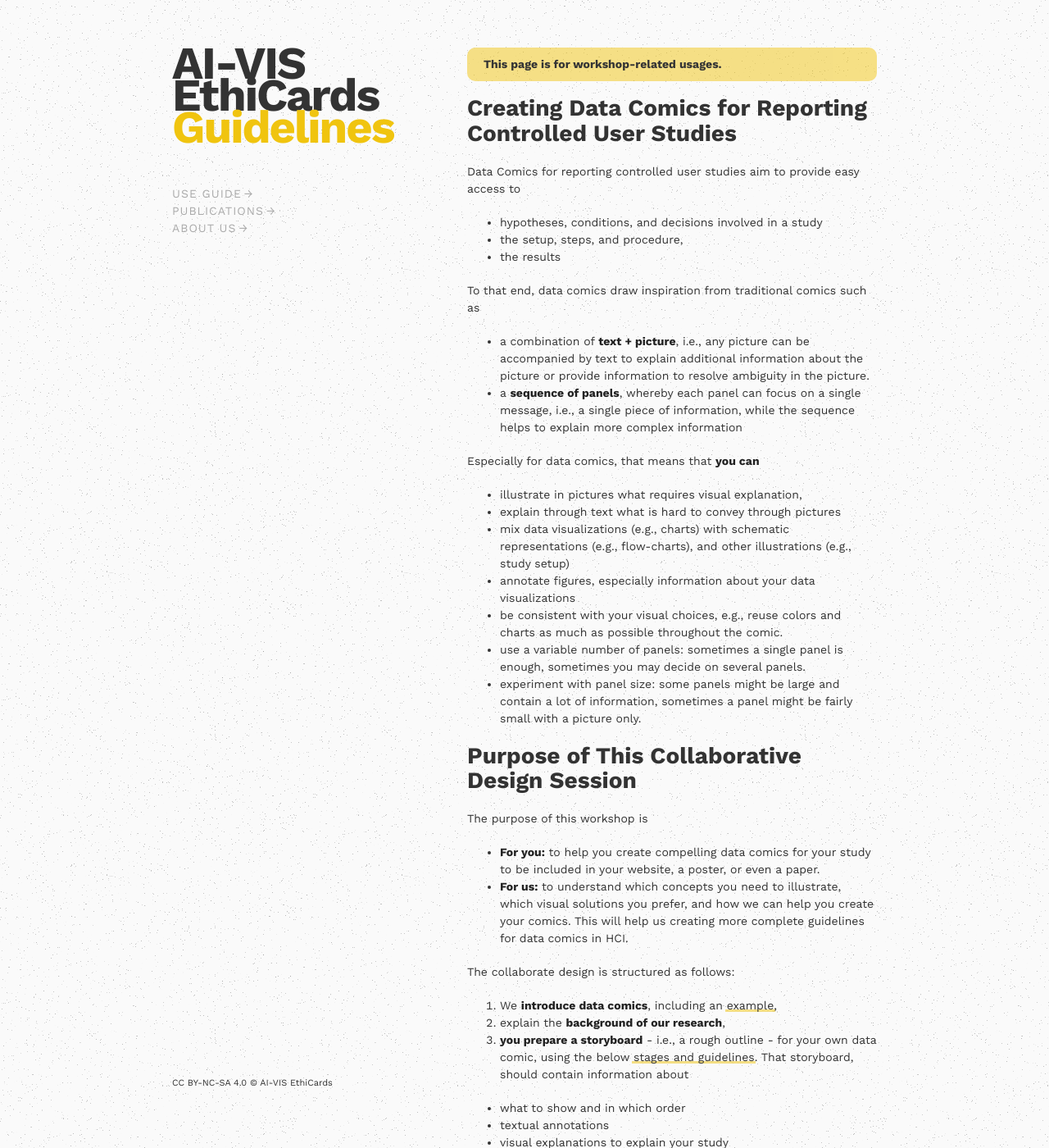
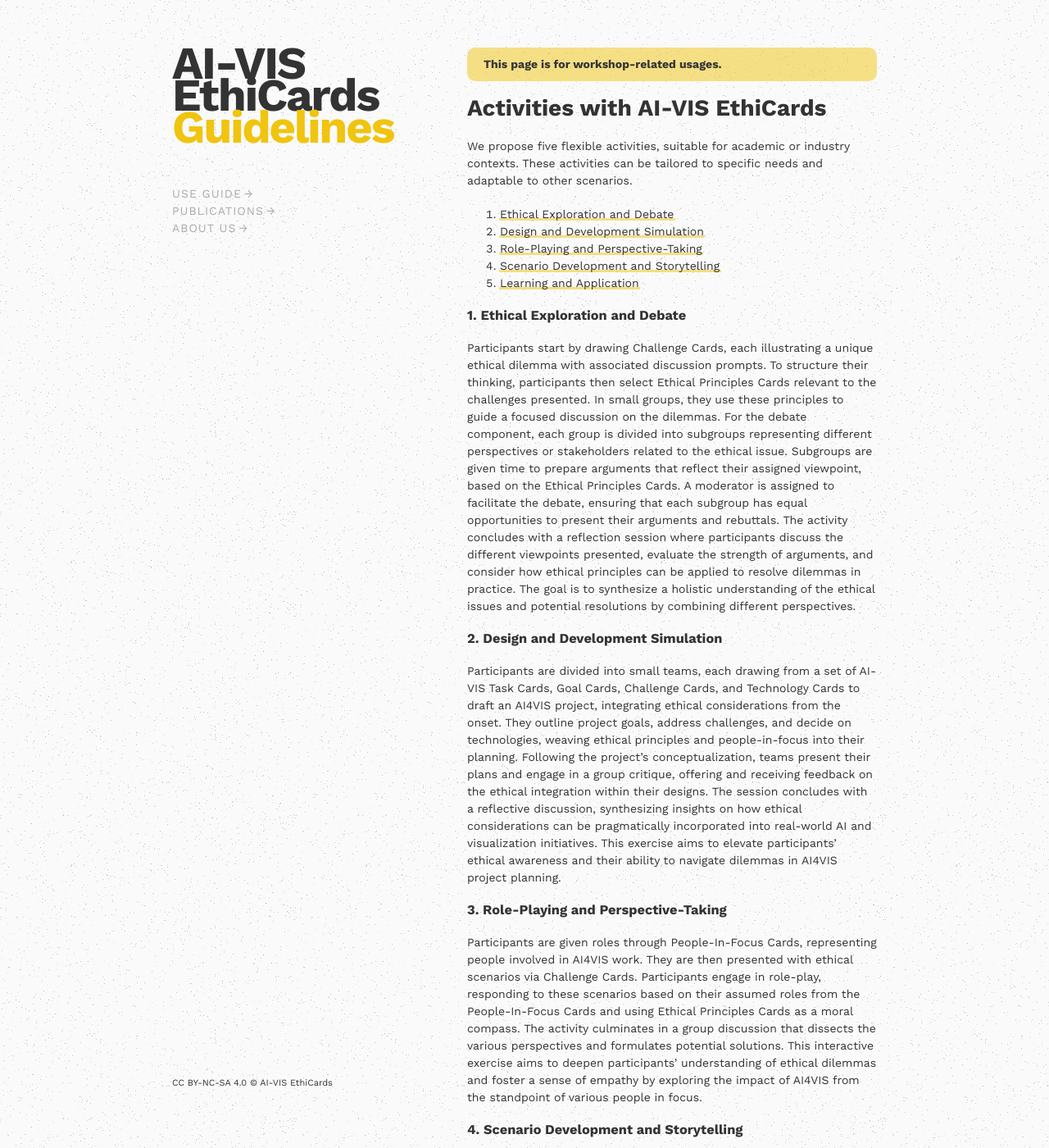
Before and after one commit to aivisethicards/aivisethicards.github.io, a Jekyll site: the page built from guidelines.md, in a window 1280 px wide and 1400 px high. Shown: the whole window at 82% size. Built offline with Jekyll 4.4.1, drawn with Linux system fonts in a browser that asks for light colours; some of the changed text lies outside the part shown.

Commit message:
Update guidelines.md

```diff
--- a/guidelines.md
+++ b/guidelines.md
@@ -7,166 +7,39 @@ title: Guidelines
 
 <div class="note">This page is for workshop-related usages.</div>
 
-# Creating Data Comics for Reporting Controlled User Studies
+# Activities with AI-VIS EthiCards
 
-Data Comics for reporting controlled user studies aim to provide easy access to
-
-* hypotheses, conditions, and decisions involved in a study
-* the setup, steps, and procedure,
-* the results
-
-To that end, data comics draw inspiration from traditional comics such as
-
-* a combination of __text + picture__, i.e., any picture can be accompanied by text to explain additional information about the picture or provide information to resolve ambiguity in the picture.
-* a __sequence of panels__, whereby each panel can focus on a single message, i.e., a single piece of information, while the sequence helps to explain more complex information
-
-Especially for data comics, that means that __you can__
-
-* illustrate in pictures what requires visual explanation,
-* explain through text what is hard to convey through pictures
-* mix data visualizations (e.g., charts) with schematic representations (e.g., flow-charts), and other illustrations (e.g., study setup)
-* annotate figures, especially information about your data visualizations
-* be consistent with your visual choices, e.g., reuse colors and charts as much as possible throughout the comic.
-* use a variable number of panels: sometimes a single panel is enough, sometimes you may decide on several panels.
-* experiment with panel size: some panels might be large and contain a lot of information, sometimes a panel might be fairly small with a picture only.
-
-# Purpose of This Collaborative Design Session
-
-The purpose of this workshop is
-
-* __For you:__ to help you create compelling data comics for your study to be included in your website, a poster, or even a paper.
-* __For us:__ to understand which concepts you need to illustrate, which visual solutions you prefer, and how we can help you create your comics. This will help us creating more complete guidelines for data comics in HCI.
-
-The collaborate design is structured as follows:
-
-1. We __introduce data comics__, including an [example](gallery.html),
-2. explain the __background of our research__,
-3. __you prepare a storyboard__ - i.e., a rough outline - for your own data comic, using the below [stages and guidelines](#report-stages). That storyboard, should contain information about
-
-* what to show and in which order
-* textual annotations
-* visual explanations to explain your study
-
-4. Once you are happy with your storyboard, you contact us, and we __will go with you through your storyboard to discuss any difficulties you found__. Together, we will try to find solutions to any issues.
-5. __We return you a draft for a polished version__, designed by one of our graphic designers/illustrators
-6. __you provide feedback__ for the last polishing.
-
-More information about the study and the ethics procedure can be [found here](workshop.html). For any questions, please contact [Zezhong Wang](mailto:zezhong.wang@ed.ac.uk).
-
-# Report Stages
-
-This section guides you through creating a data comic for your own study.
-
-Keep in mind the following:
-
-* __you may not need to illustrate each stage in your study__. The below list is extensive and designed to capture as many parts of a study as possible. You should chose the stages that are most important and benefit your study most to illustrate.
-* the list gives examples of what to report. __The list may be incomplete__, and we are interested in which stages and information _your_ study requires to show.
-
-_We do not give visual examples to not bias your decisions. We are interested in which visual solutions you find to report your study. __There is no right or wrong__ as we want to __work and discuss with you__ to find the best possible representation for your study._
-
-## Part I: Setup & Procedure
-
-1. [Context](#1-context)
-2. [Conditions](#2-conditions)
-3. [Hypotheses](#3-hypotheses)
-4. [Tasks](#4-tasks)
-5. [Stimuli & Materials](#5-stimuli--study-materials)
-6. [Participans](#6-participans)
-7. [Study Setup](#7-study-setup)
-8. [Data Transformations](#8-data-transformations)
-9. [Result Presentation](#9-result-presentation)
-10. [Hypothesis Evaluation](#10-hypothesis-evaluation)
+We propose five flexible activities, suitable for academic or industry contexts. These activities can be tailored to specific needs and adaptable to other scenarios.
 
 
-### 1. Context
-
-The objective of this stage is to introduce the research problem to your audience and to provide context and background knowledge to help the audience to understand your research. This includes
-
-* The problem you're studying
-* the domain
-* important terms and concepts, and
-* Any other background information you consider necessary
-
-The context might be best introduced with conventional and schematic drawings, rather than data visualizations.
-
-### 2. Conditions
-
-Explain the conditions you are testing in your study.
-This should include
-
-* any baseline technique(s),
-* features to be evaluated,
-* materials or devices involved in the study.
-
-Similar to Context and Motivation, conditions could be illustrated with conventional drawings such as schematic representations.
-
-### 3. Hypotheses
-
-Explain the hypotheses of your study.
-
-For predicting effect sizes and quantitative results, for example, you could use the same data visualizations that you would use to report your results. It is important to highlight the specific differences or values you predict in your hypotheses.
-
-You may decide to present the hypotheses before explaining the study conditions if that works better.
-
-### 4. Tasks
-
-Tasks are designed activities completed by participants in the study to measure performance under different conditions. Illustrating tasks may include
-
-* What do participants see or work with during each task?
-* What do participants have to do in each task, e.g., interactions or other actions?
-* Which steps are they going through?
-
-### 5. Stimuli & Materials
-
-Stimuli are selected or generated examples to be used in the study. The stimuli stage should contain
-
-* representative examples of stimuli,
-* parameters and factors that influenced the eventual generation of stimuli (e.g., size, difficulty, ...)
-* generation methods, if appropriate.
-
-### 6. Participans
-
-Statistical power can be calculated and reported for an experiment to comment on the confidence one might have in the conclusions drawn from the results of the study.
-
-A priori power analysis can be used as a tool to estimate the number of participants required in order to detect an effect in an experiment with a certain probability. The power analysis stage should contain an a priori estimate of the study's power and the assumptions that were used in the power analysis calculation.
-
-Power analysis is an important step in experimental design, but many studies in HCI currently do not make use of it. If that is the case, skip this stage.
-
-### 7. Study Setup
-
-The study setup gives an overview of the study process and the logic that went into the study design. It can include
-
-* an explanation of the study environment (e.g., in lab, in-the-wild, crowd-sourced, specific devices, interviews, ...)
-* participants and specific selection criteria
-* the sequence of steps involved in the setup (e.g., instructions, training, repetitions, questionnaires, ...)
-* important information about each state (e.g., length of each stage); sample and task assignment (e.g., by randomization plot)
-* randomization
+1. [Ethical Exploration and Debate](#1-Ethical-Exploration-and-Debate)
+2. [Design and Development Simulation](#2-Design-and-Development-Simulation)
+3. [Role-Playing and Perspective-Taking](#3-Role-Playing-and-Perspective-Taking)
+4. [Scenario Development and Storytelling](#4-Scenario-Development-and-Storytelling)
+5. [Learning and Application](#5-Learning-and-Application)
 
 
-## Part II:  Analysis of Results
 
-### 8. Data Transformations
+### 1. Ethical Exploration and Debate
 
-This stage presents the transformations and checks done on the collected data, performed before the analysis of results and any significance tests or other inferential statistics. This stage includes explaining
+Participants start by drawing Challenge Cards, each illustrating a unique ethical dilemma with associated discussion prompts. To structure their thinking, participants then select Ethical Principles Cards relevant to the challenges presented. In small groups, they use these principles to guide a focused discussion on the dilemmas. For the debate component, each group is divided into subgroups representing different perspectives or stakeholders related to the ethical issue. Subgroups are given time to prepare arguments that reflect their assigned viewpoint, based on the Ethical Principles Cards. A moderator is assigned to facilitate the debate, ensuring that each subgroup has equal opportunities to present their arguments and rebuttals. The activity concludes with a reflection session where participants discuss the different viewpoints presented, evaluate the strength of arguments, and consider how ethical principles can be applied to resolve dilemmas in practice. The goal is to synthesize a holistic understanding of the ethical issues and potential resolutions by combining different perspectives.
 
-* data transformations (e.g., log-transform, ...)
-* outlier removal and/or winsorizing
-* checks for normality of data distributions
-* checks for other asssumptions of statistical tests used in analysis
+### 2. Design and Development Simulation
 
-### 9. Result Presentation
+Participants are divided into small teams, each drawing from a set of AI-VIS Task Cards, Goal Cards, Challenge Cards, and Technology Cards to draft an AI4VIS project, integrating ethical considerations from the onset. They outline project goals, address challenges, and decide on technologies, weaving ethical principles and people-in-focus into their planning. Following the project's conceptualization, teams present their plans and engage in a group critique, offering and receiving feedback on the ethical integration within their designs. The session concludes with a reflective discussion, synthesizing insights on how ethical considerations can be pragmatically incorporated into real-world AI and visualization initiatives. This exercise aims to elevate participants' ethical awareness and their ability to navigate dilemmas in AI4VIS project planning.
 
-The presentation of results is an essential stage for a study report. This stage can be shown in different levels of detail: it can often use a single chart to summarize a key result, but this visualization may require some explanation to highlight
+### 3. Role-Playing and Perspective-Taking
 
-* show significant differences between conditions (e.g., which differences did you find, how large were they, which differences were significant, ...)
-* Show other findings such as trends, extreme values, distributions, outliers, etc.
-* You can provide different views onto the same chart (e.g., provide overview and detail, or show the same chart twice with different annotations). Furthermore, it may discuss how results reflect different conditions by referring to the stimuli.
+Participants are given roles through People-In-Focus Cards, representing people involved in AI4VIS work. They are then presented with ethical scenarios via Challenge Cards. Participants engage in role-play, responding to these scenarios based on their assumed roles from the People-In-Focus Cards and using Ethical Principles Cards as a moral compass. The activity culminates in a group discussion that dissects the various perspectives and formulates potential solutions. This interactive exercise aims to deepen participants' understanding of ethical dilemmas and foster a sense of empathy by exploring the impact of AI4VIS from the standpoint of various people in focus.
 
-### 10. Hypothesis Evaluation
+### 4. Scenario Development and Storytelling
 
-This stage presents the conclusion by contrasting hypotheses, as stated in the beginning, with the result of the study. You may show
+Participants combine Challenge Cards, Technology Cards, and AI-VIS Task Cards to construct a detailed scenario or story. Ethical Principles Cards are then employed to dissect and examine the ethical aspects of these scenarios. The activity unfolds as participants narrate their stories and dissect the ethical nuances, culminating in a group discussion that delves into these analyses. This method promotes engagement with ethical issues through creative storytelling, offering a richer understanding of the ethical landscape in AI4VIS contexts and its practical implications.
 
-* How do your hypotheses compare with your results?
-* Which hypotheses can be confirmed and which have been ruled out?
+
+### 5. Learning and Application
+
+This activity differs from other activities by focusing on the application of the Ethical Principles Card(s), which participants select as the most relevant to the identified challenge. The ensuing discussion centers on the pragmatic application of these principles, as participants deliberate on actionable solutions and strategies to navigate the ethical challenge. This process is enriched by group dialogues or feedback sessions, where insights are shared, and ethical reasoning is collaboratively refined.
+It is designed to promote ethical decision-making skills that extend beyond theoretical analysis, focusing on the practical and educational aspects of ethics.
 
 <!-- prettier-ignore-end -->
```
